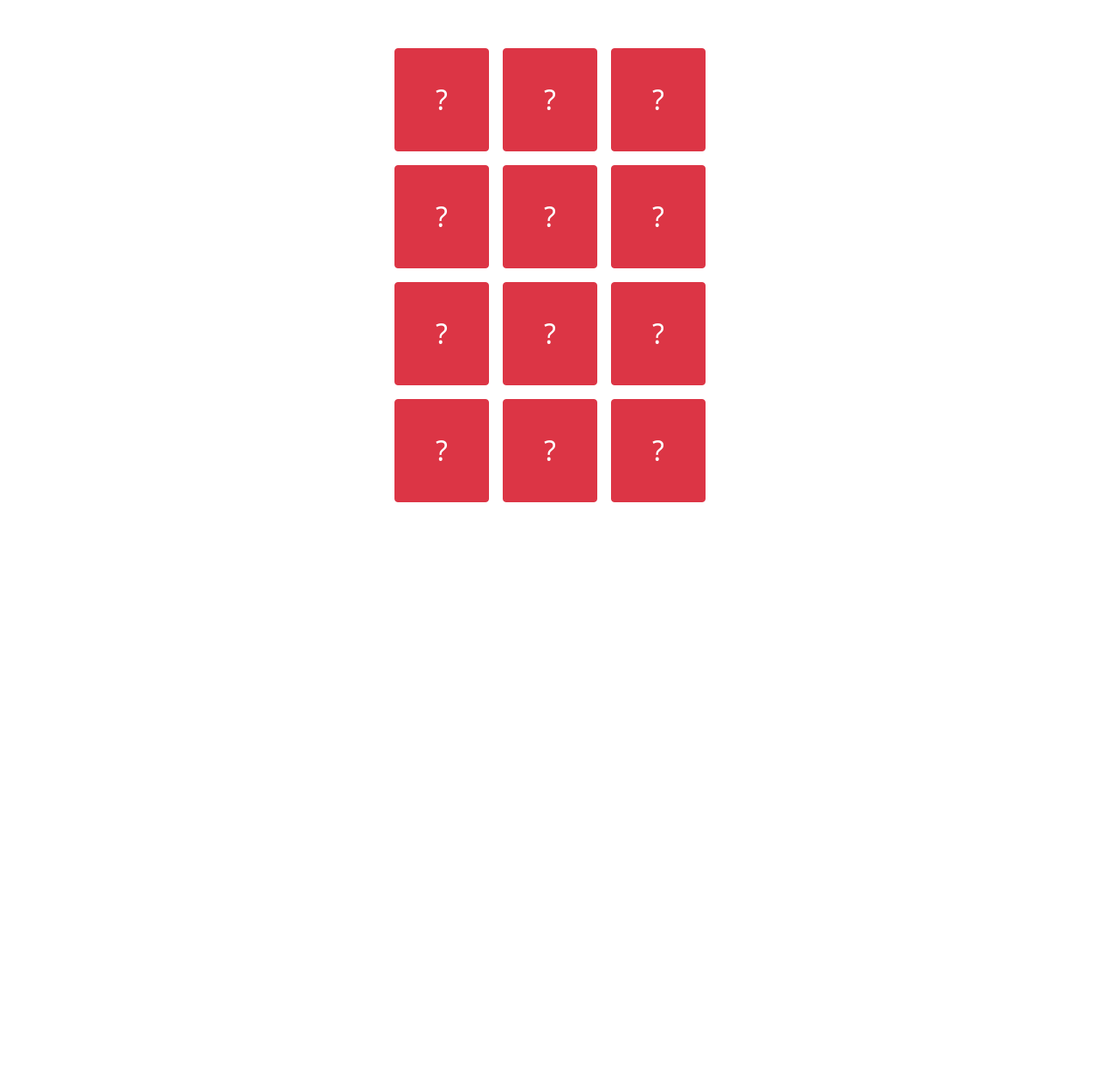
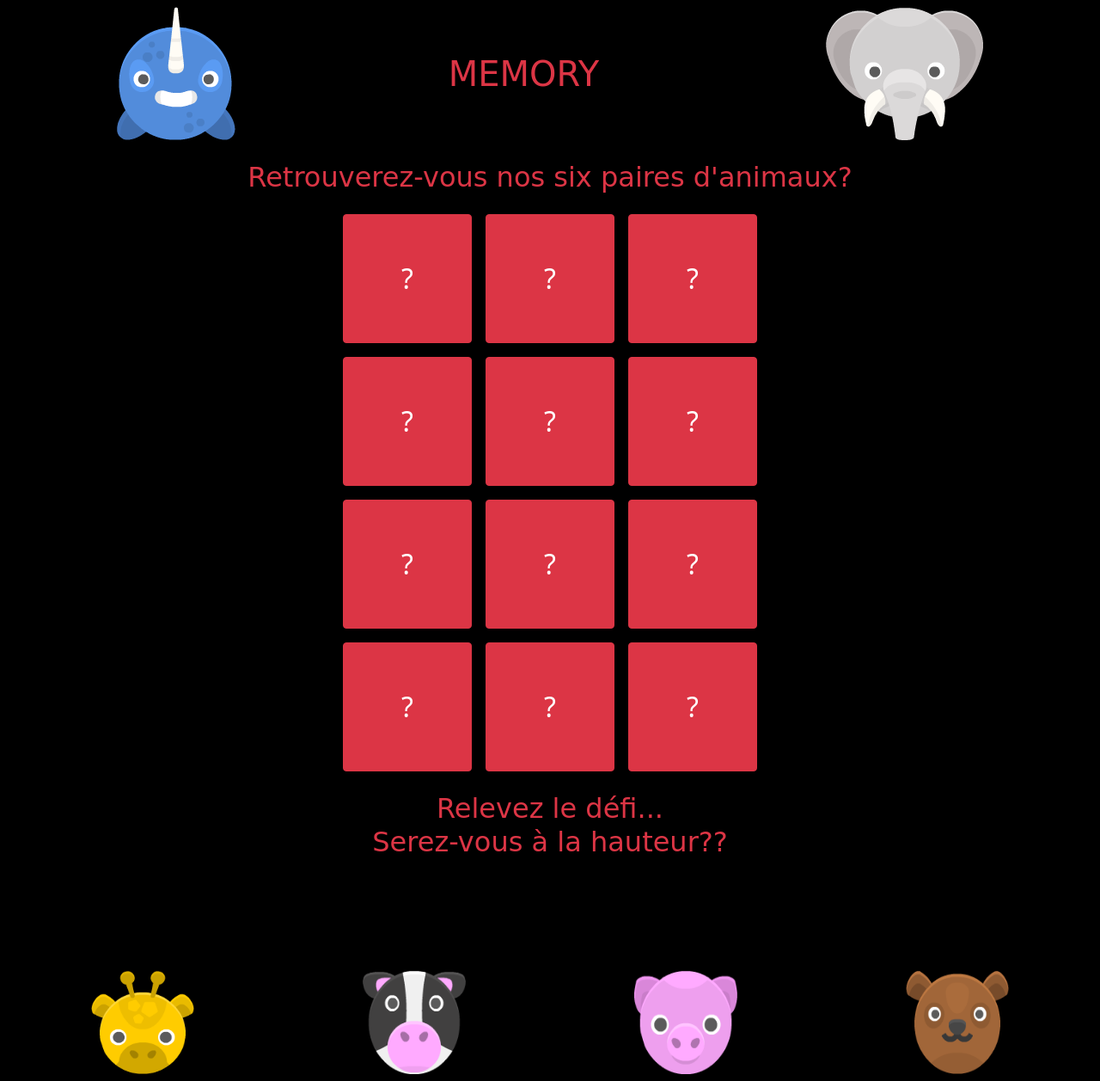
Before and after one commit to 22101986/-valuation, a website built with Parcel: page index.html in a window 1280 px wide. Shown: the whole page at 86% size. Before the commit the page ends 800 px from the top, so only its background shows below. Built offline with nearby package versions, Linux system fonts and the light colour scheme; a web font is replaced by a local one.

Commit message:
html/css

```diff
--- a/css/main.css
+++ b/css/main.css
@@ -83,9 +83,26 @@ textarea {
   resize: vertical;
 }
 
-/* ==========================================================================
-   Author's custom styles
-   ========================================================================== */
+.backGround {
+  background-image: url("img/images.jpg");
+}
+
+.police {
+  font-family: 'Fruktur', cursive;
+  color:#DC3545;
+}
+.color {
+  background-color:black;
+}
+.size {
+  width: 120px;
+  height: 120px;
+}
+
+
+
+
+
 
 /* ==========================================================================
    Helper classes
--- a/index.html
+++ b/index.html
@@ -12,19 +12,45 @@
   <link rel="manifest" href="site.webmanifest">
   <link rel="apple-touch-icon" href="icon.png">
   <!-- Place favicon.ico in the root directory -->
-
+  <link rel="preconnect" href="https://fonts.googleapis.com">
+  <link rel="preconnect" href="https://fonts.gstatic.com" crossorigin>
+  <link href="https://fonts.googleapis.com/css2?family=Fruktur&display=swap" rel="stylesheet">
   <link rel="stylesheet" href="css/normalize.css">
   <link rel="stylesheet" href="css/main.css">
 
   <meta name="theme-color" content="#fafafa">
 </head>
 
-<body>
+<body class="color">
 
-  <div class="container text-center mt-5">
+  <header>
+    <nav class="navbar">
+      <div class="container-fluid d-flex justify-content-around">
+        <img src="img/narwhal.png" alt="narwhal">
+        <span class="navbar-brand mb-0 h1"><h1 class="police">MEMORY</h1></span>
+        <img src="img/elephant.png" alt="elephant">
+
+      </div>
+    </nav>
+  </header>
+<main>
+  <div class="container text-center mt-2">
+    <h2 class="p-2 m-2 police">Retrouverez-vous nos six paires d'animaux?</h2>
     <div id="result"></div>
   </div>
+  <div class="mt-3" style="height: 200px;">
+    <h2 class="police text-center">Relevez le défi...</br> Serez-vous à la hauteur??</h2>
+  </div>
+</main>
 
+<footer class="m-2">
+  <div class="d-flex justify-content-around align-items-end">
+  <img class="size" src="img/giraffe.png" alt="giraffe">
+  <img class="size" src="img/cow.png" alt="cow">
+  <img class="size" src="img/pig.png" alt="pig">
+  <img class="size" src="img/bear.png" alt="bear">
+  </div>
+</footer>
 
 
   <script src="https://cdn.jsdelivr.net/npm/bootstrap@5.1.3/dist/js/bootstrap.bundle.min.js" integrity="sha384-ka7Sk0Gln4gmtz2MlQnikT1wXgYsOg+OMhuP+IlRH9sENBO0LRn5q+8nbTov4+1p" crossorigin="anonymous"></script>
--- a/js/main.js
+++ b/js/main.js
@@ -1,4 +1,4 @@
-const divResult = document.querySelector("#result");
+let divResult = document.querySelector("#result");
 
 
 let array = [
@@ -9,14 +9,9 @@ let array = [
 ];
 
 let resultArray = randomArray();
-
-
 let lastClick = [];
-let nbAffiche = 0;
+let number = 0;
 let ready = true;
-
-
-
 
 displayArray();
 
@@ -27,9 +22,9 @@ function displayArray() {
         element += "<div>"
         for(var j = 0; j < array[i].length; j++) {
             if(array[i][j] === 0){
-            element += "<button class='btn btn-danger m-2' style='width:110px;height:120px'onclick='verif(\""+i+"-"+j+"\")'><h1>?</h1></button>";
+            element += "<button class='btn btn-danger m-2' style='width:150px;height:150px'onclick='verif(\""+i+"-"+j+"\")'><h1>?</h1></button>";
             }else {
-                element += "<img src='"+ getImage(array[i][j])+"' style='width:110px;height:120px' class='m-2'>";
+                element += "<img src='"+ getImage(array[i][j])+"' style='width:150px;height:150px' class='m-2'>";
             }
         }
         element += "</div>";
@@ -60,7 +55,7 @@ function getImage(value){
 }
 function verif(button) {
    if(ready) {
-    nbAffiche++;
+    number++;
 
     let row = button.substr(0,1);
     let column = button.substr(2,1);
@@ -68,7 +63,7 @@ function verif(button) {
     array[row][column] = resultArray[row][column];
     displayArray();
 
-    if(nbAffiche > 1) {
+    if(number > 1) {
         ready = false;
 
         setTimeout(() => {
@@ -79,10 +74,10 @@ function verif(button) {
             }
             displayArray();
             ready = true;
-            nbAffiche = 0;
+            number = 0;
             lastClick = [row, column];
 
-        },1000)
+        },750)
 
      }else {
         lastClick = [row, column];
@@ -96,7 +91,6 @@ function randomArray() {
 
     let position = [0, 0, 0, 0, 0, 0];
 
-
     for(let i = 0; i < 4; i++){
         let arrRow = [];
         for(let j = 0; j < 3; j++){
@@ -109,12 +103,9 @@ function randomArray() {
                 position[randomImage]++;
                 end = true;
             }
-
           }
         }
-
         arr.push(arrRow);
     }
-
     return arr;
 }
```
